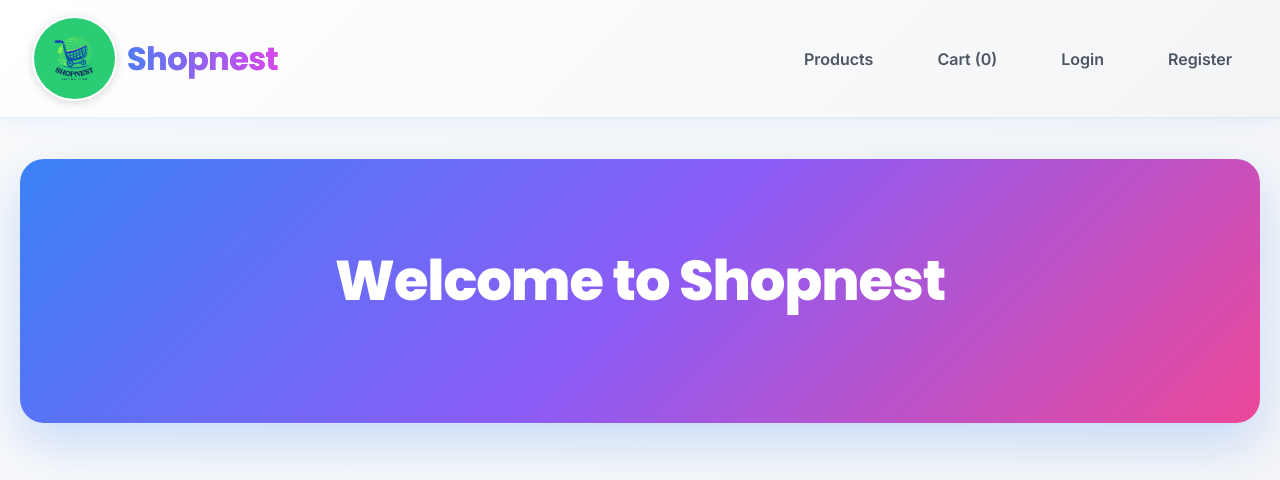
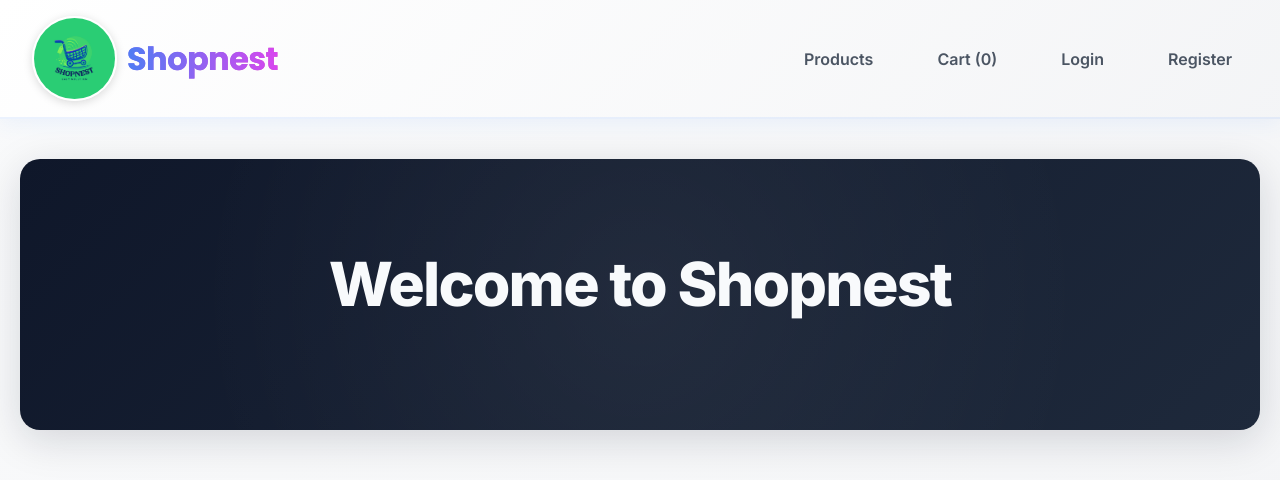
Before and after one commit to Bhaveshkransan/ShopNest-Ecommerce-MERN, a React (Vite) app in the folder frontend/: page / in a window 1280 px wide. Shown: the top 480 px of the page. Built offline with nearby package versions, Linux system fonts and the light colour scheme; no server answers.

Commit message:
style: update welcome hero banner to look more premium and modern

```diff
--- a/frontend/src/styles/global.css
+++ b/frontend/src/styles/global.css
@@ -66,22 +66,34 @@ button {
 }
 
 .hero-banner {
-  background: linear-gradient(135deg, #3b82f6 0%, #8b5cf6 50%, #ec4899 100%);
-  border-radius: 24px;
+  background: linear-gradient(135deg, #0f172a 0%, #1e293b 100%);
+  border-radius: 20px;
   padding: 80px 40px;
   text-align: center;
   margin-bottom: 60px;
-  color: white;
-  box-shadow: 0 20px 50px rgba(59, 130, 246, 0.25);
+  color: #f8fafc;
+  box-shadow: 0 10px 40px rgba(15, 23, 42, 0.15);
   animation: slideDown 0.6s ease-out;
+  position: relative;
+  overflow: hidden;
+}
+
+.hero-banner::before {
+  content: '';
+  position: absolute;
+  top: 0; left: 0; right: 0; bottom: 0;
+  background: radial-gradient(circle at center, rgba(255,255,255,0.05) 0%, transparent 70%);
+  pointer-events: none;
 }
 
 .hero-banner h1 {
-  font-size: 3.5rem;
-  font-weight: 900;
+  font-size: 3.8rem;
+  font-weight: 800;
   margin-bottom: 20px;
-  letter-spacing: -0.02em;
-  font-family: 'Poppins', sans-serif;
+  letter-spacing: -0.03em;
+  font-family: 'Outfit', 'Inter', system-ui, sans-serif;
+  position: relative;
+  z-index: 1;
 }
 
 .home-container h2 {
```
